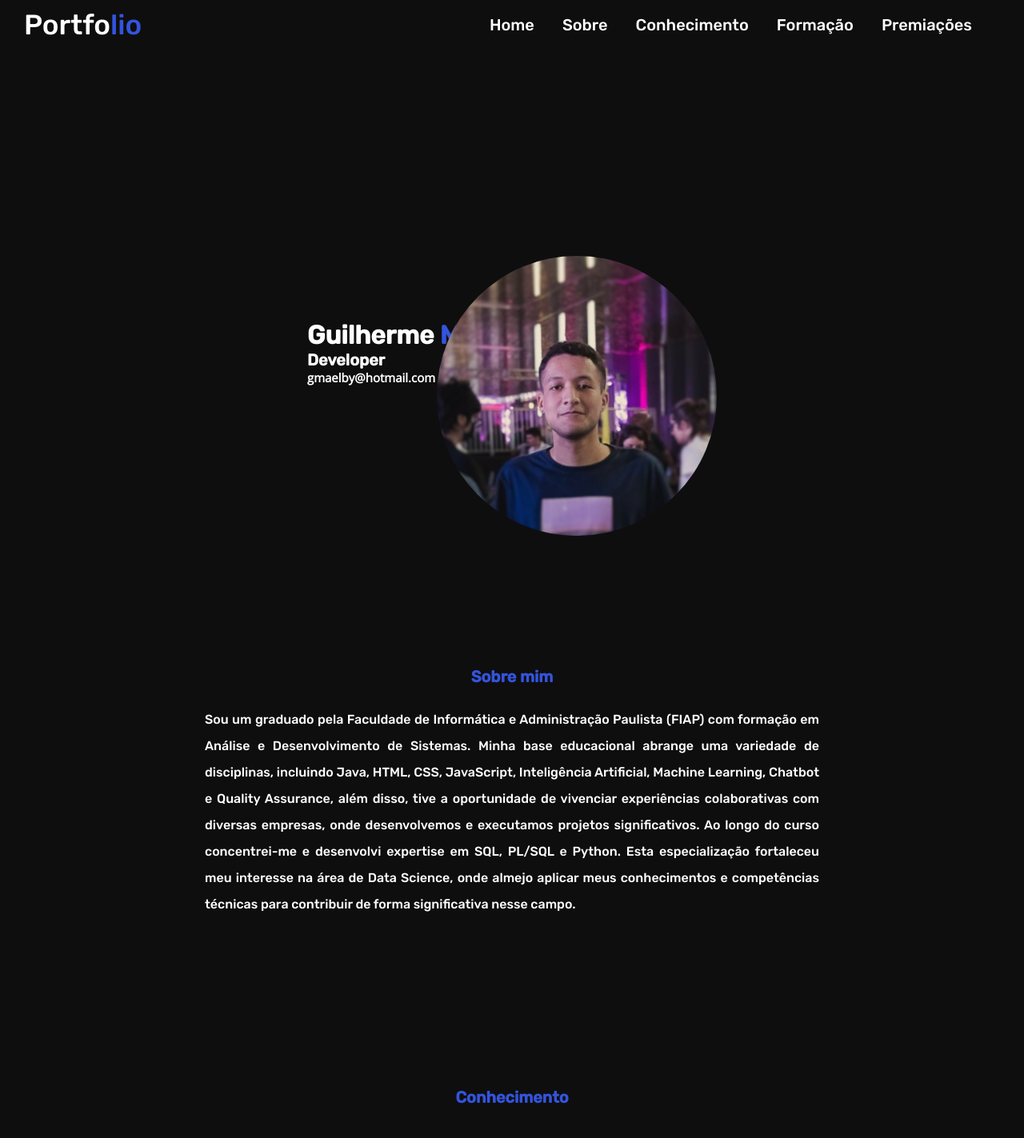
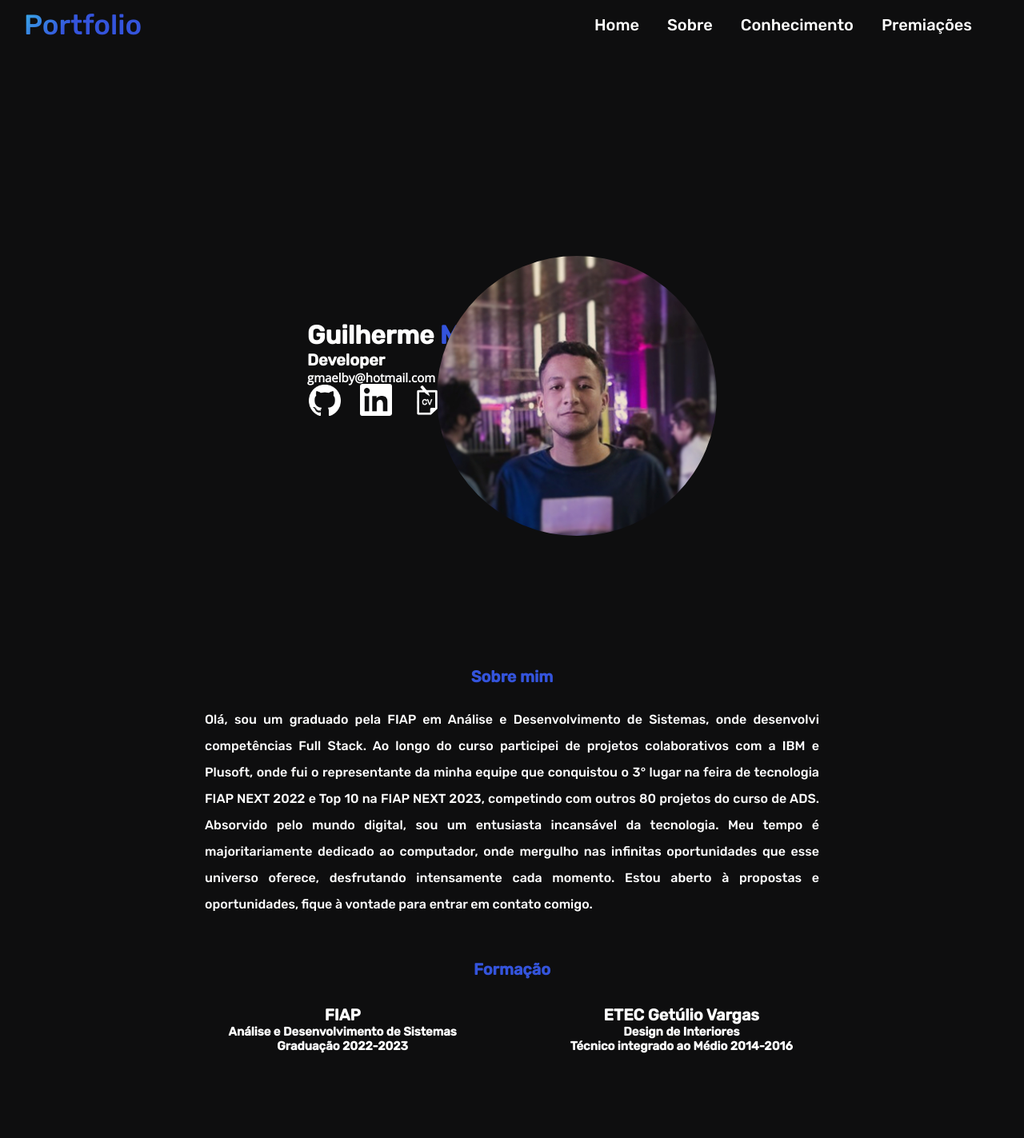
Before and after one commit to GuiMaelby/Portfolio, a plain HTML site: page index.html in a window 1280 px wide. Shown: the top 1423 px of the page at 80% size. Drawn offline with nearby package versions, Linux system fonts and the light colour scheme.

Commit message:
new changes css

```diff
--- a/index.html
+++ b/index.html
@@ -10,13 +10,12 @@
     <link href="https://fonts.googleapis.com/css2?family=Open+Sans:wght@300&family=Rubik:ital,wght@1,300&display=swap" rel="stylesheet">
     <title>Guilherme Maelby - Potfólio</title>
 </head>
-
 <script src="script.js"></script>
 
 <body>
     <div class="principal" id="home">
         <nav>
-            <h2 class="portfolio">Portfo<span>lio</span></h2>
+            <h2 class="portfolio">Portfolio</h2>
         <div class="hamburguer-menu">
             <div class="bar"></div>
             <div class="bar"></div>
@@ -26,8 +25,7 @@
             <li><a href="#home">Home</a></li>
             <li><a href="#sobre">Sobre</a></li>
             <li><a href="#conhecimento">Conhecimento</a></li>
-            <li><a href="#formacao">Formação</a></li>
-            <li><a href="#premiacoes">Premiações</a></li>
+            <li><a href="premiacoes.html">Premiações</a></li>
         </ul>
         </nav>
 
@@ -44,16 +42,46 @@
             <a href="https://www.linkedin.com/in/guilhermemaelby/" class="button" >
                 <img src="/img/likedin.webp">
             </a>
+            <a href="doc/cvGuilhermeMaelby.pdf" class="button" download target="_blank">
+                <img src="img/cv.png">
+            </a>
         </div>
     </div>
 
     <section id="sobre">
         <div class="sobre">
             <h2>Sobre mim</h2>
-            <p>Sou um graduado pela Faculdade de Informática e Administração Paulista (FIAP) com formação em Análise e Desenvolvimento de Sistemas. Minha base educacional abrange uma variedade de disciplinas, incluindo Java, HTML, CSS, JavaScript, Inteligência Artificial, Machine Learning, Chatbot e Quality Assurance, além disso, tive a oportunidade de vivenciar experiências colaborativas com diversas empresas, onde desenvolvemos e executamos projetos significativos.
-            Ao longo do curso concentrei-me e desenvolvi expertise em SQL, PL/SQL e Python. Esta especialização fortaleceu meu interesse na área de Data Science, onde almejo aplicar meus conhecimentos e competências técnicas para contribuir de forma significativa nesse campo.</p>
+            <p>Olá, sou um graduado pela FIAP em Análise e Desenvolvimento de
+                Sistemas, onde desenvolvi competências Full Stack.
+                Ao longo do curso participei de projetos colaborativos com a IBM e
+                Plusoft, onde fui o representante da minha equipe que conquistou o 3°
+                lugar na feira de tecnologia FIAP NEXT 2022 e Top 10 na FIAP NEXT 2023,
+                competindo com outros 80 projetos do curso de ADS.
+                Absorvido pelo mundo digital, sou um entusiasta incansável da
+                tecnologia. Meu tempo é majoritariamente dedicado ao computador,
+                onde mergulho nas infinitas oportunidades que esse universo oferece,
+                desfrutando intensamente cada momento.
+                Estou aberto à propostas e oportunidades, fique à vontade para entrar
+                em contato comigo.
+                </p>
         </div>
     </section>
+
+    <div class="formacao" id="formacao">
+        <h2><span>Formação</span></h2>
+        <div class="formacoes">
+            <div class="formacao-item">
+                <h2>FIAP</h2>
+                <h3>Análise e Desenvolvimento de Sistemas</h3>
+                <h3>Graduação 2022-2023</h3>
+            </div>
+            <div class="formacao-item">
+                <h2>ETEC Getúlio Vargas</h2>
+                <h3>Design de Interiores</h3>
+                <h3>Técnico integrado ao Médio 2014-2016</h3>
+            </div>
+        </div>
+    </div>
 
     <div class="conhecimento" id="conhecimento">
         <h2><span>Conhecimento</span></h2>
@@ -92,10 +120,6 @@
             </div>
         </div>
     </div>
-    <div class="formacao" id="formacao">
-        <h2><span>Formação</span></h2>
-        <div class="formacao-item">
-        </div>
-    </div>
+
 </body>
 </html>
--- a/script.js
+++ b/script.js
@@ -1,21 +1,3 @@
-document.addEventListener("DOMContentLoaded", function () {
-    const textoOriginal = "Sou um graduado pela Faculdade de Informática e Administração Paulista (FIAP) com formação em Análise e Desenvolvimento de Sistemas. Minha base educacional abrange uma variedade de disciplinas, incluindo Java, HTML, CSS, JavaScript, Inteligência Artificial, Machine Learning, Chatbot e Quality Assurance, além disso, tive a oportunidade de vivenciar experiências colaborativas com diversas empresas, onde desenvolvemos e executamos projetos significativos. Ao longo do curso concentrei-me e desenvolvi expertise em SQL, PL/SQL e Python. Esta especialização fortaleceu meu interesse na área de Data Science, onde almejo aplicar meus conhecimentos e competências técnicas para contribuir de forma significativa nesse campo.";
-
-    let index = 0;
-    const intervalo = 30;
-
-    function adicionarCaractere() {
-        document.getElementById('textoDigitado').textContent += textoOriginal[index];
-        index++;
-
-        if (index < textoOriginal.length) {
-            setTimeout(adicionarCaractere, intervalo);
-        }
-    }
-
-    adicionarCaractere();
-});
-
 document.addEventListener("DOMContentLoaded", function () {
     const hamburguerMenu = document.querySelector('.hamburguer-menu');
     const navList = document.querySelector('.nav-list');
--- a/style.css
+++ b/style.css
@@ -82,7 +82,7 @@ nav a:hover {
     }
 
     nav {
-        padding-bottom: 20px;
+        padding-bottom: 70px;
     }
 }
 
@@ -90,10 +90,29 @@ nav a:hover {
     color: #ffffff;
     font-size: 35px;
     font-weight: 500;
+    background-image: linear-gradient(
+        -225deg,
+        #633cf1 0%,
+        #3debf1 29%,
+        #3454DC 67%,
+        #3454DC 100%
+        );
+        background-size: auto auto;
+        background-clip: border-box;
+        background-size: 200% auto;
+        color: #fff;
+        background-clip: text;
+        -webkit-background-clip: text;
+        -webkit-text-fill-color: transparent;
+        animation: textclip 2s linear infinite;
+
 }
 
-.portfolio span {
-    color: #3454DC;
+
+@keyframes textclip {
+    to {
+      background-position: 200% center;
+    }
 }
 
 li {
@@ -143,10 +162,9 @@ p {
 }
 
 .links {
-    display: flex;
-    /*padding-top: 590px;
-    padding-left: 561px;
-    */
+    position: absolute;
+    top: 60%;
+    left: 29.4%;
 }
 
 .button {
@@ -173,6 +191,11 @@ p {
     top: 40%;
     right: 30%;
     margin: 0 auto;
+    transition: box-shadow 0.3s ease;
+}
+
+.minha-foto:hover {
+    box-shadow: 0 4px 8px #3454DC;
 }
 
 section {
@@ -201,8 +224,29 @@ section {
     line-height:33px
 }
 
+.formacao {
+    padding-bottom: 100px;
+    background-color: #0E0E0F;
+    text-align: center;
+}
+
+.formacoes {
+    display: flex;
+    justify-content: center;
+    padding-top: 30px;
+    margin: 3px;
+}
+
+.formacao span{
+    color: #3454DC;
+}
+
+.formacao-item {
+    width: calc(33.33% - 1px);
+}
+
 .conhecimento {
-    padding-top: 150px;
+    padding-top: 100px;
     padding-bottom: 20px;
     background-color: #0E0E0F;
     height: 10%;
@@ -241,7 +285,11 @@ section {
     text-align: center;
     border: 3px solid #141414;
     border-radius: 10px;
-    box-sizing: border-box;
+    transition: border-color 0.3s ease;
+}
+
+.linguagem-item:hover {
+    border-color: #3454DC;
 }
 
 .linguagem-item img {
@@ -253,15 +301,3 @@ section {
 .linguagem-item h2 {
     margin-top: 5px;
 }
-
-.formacao {
-    padding-top: 150px;
-    padding-bottom: 50px;
-    background-color: #0E0E0F;
-    height: 10%;
-    text-align: center;
-}
-
-.formacao span{
-    color: #3454DC;
-}
--- /dev/null
+++ b/style2.css
@@ -0,0 +1,6 @@
+* {
+    margin: 0;
+    padding: 0;
+    box-sizing: border-box;
+    font-family: 'Rubik', sans-serif;
+}
```
Also changed, not shown: premiacoes.html (added, +31 -0 lines), img/cv.png (added), img/fiap.png (deleted), img/gv.png (deleted), 1 other file.
